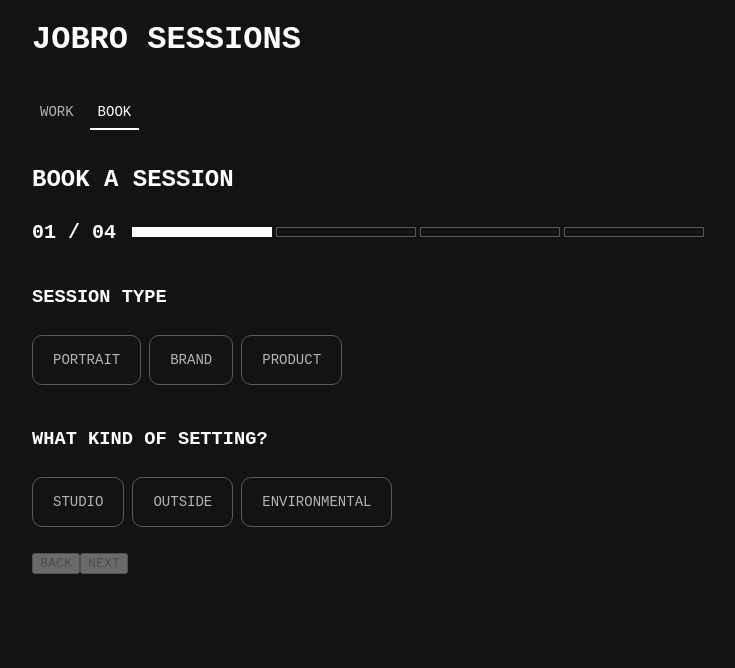
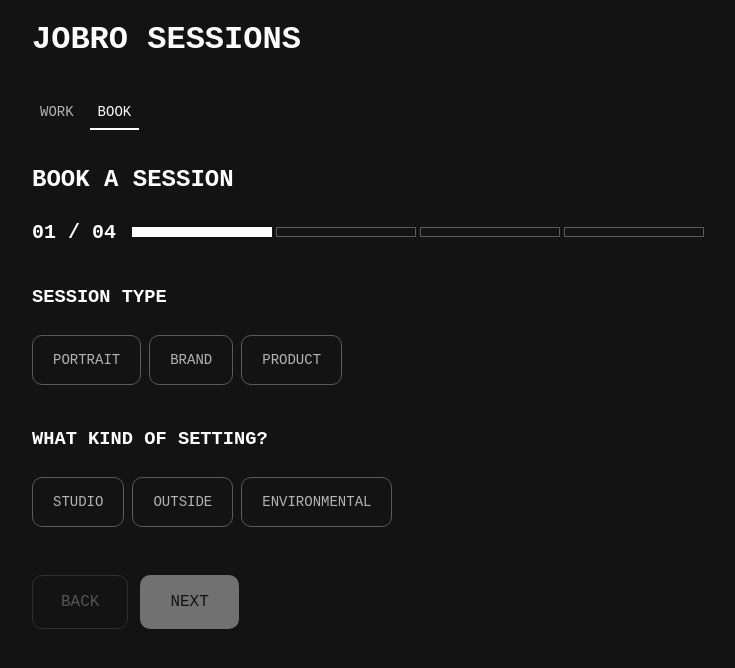
Before and after one commit to jobrophoto/jobro-sessions, a React (Vite) app: page / in a window 1280 px wide. Both pictures are taken after a click on the button "BOOK". Shown: the top 668 px of the page, without its empty margins (272-1007 px from the left). Built offline with nearby package versions, Linux system fonts and the light colour scheme; a web font is replaced by a local one.

Commit message:
Refactor BookingFlow component to use new button styles and improve layout consistency

```diff
--- a/src/components/BookingFlow.jsx
+++ b/src/components/BookingFlow.jsx
@@ -268,14 +268,18 @@ function BookingFlow({ favorites }) {
           <h3>REVIEW YOUR SESSION</h3>
 
           <h4>SESSION</h4>
-          <button onClick={() => setStep(1)}>[ EDIT ]</button>
+          <button className="link-button" onClick={() => setStep(1)}>
+            [ EDIT ]
+          </button>
           <p>TYPE: {booking.type}</p>
           <p>SETTING: {booking.setting}</p>
           <p>DATE: {dateLabel}</p>
           <p>TIME: {booking.time}</p>
 
           <h4>DETAILS</h4>
-          <button onClick={() => setStep(3)}>[ EDIT ]</button>
+          <button className="link-button" onClick={() => setStep(3)}>
+            [ EDIT ]
+          </button>
           <p>
             NAME: {booking.firstName} {booking.lastName}
           </p>
@@ -283,7 +287,9 @@ function BookingFlow({ favorites }) {
           <p>PHONE: {booking.phone || "Not provided"}</p>
 
           <h4>MESSAGE</h4>
-          <button onClick={() => setStep(3)}>[ EDIT ]</button>
+          <button className="link-button" onClick={() => setStep(3)}>
+            [ EDIT ]
+          </button>
           <p>{booking.message || "No message added"}</p>
 
           <h4>YOUR REFERENCE SHOTS</h4>
@@ -295,16 +301,31 @@ function BookingFlow({ favorites }) {
           <p>{savedPhotos.length} SHOTS</p>
         </div>
       )}
-      <button onClick={() => setStep(step - 1)} disabled={step === 1}>
+      <div className="actions">
+        <button
+          className="button button--secondary"
+          onClick={() => setStep(step - 1)}
+          disabled={step === 1}
+        >
           BACK
         </button>
         {step < 4 ? (
-        <button onClick={handleNext} disabled={!canContinue()}>
+          <button
+            className="button button--primary"
+            onClick={handleNext}
+            disabled={!canContinue()}
+          >
             NEXT
           </button>
         ) : (
-        <button onClick={() => setSubmitted(true)}>CONFIRM</button>
+          <button
+            className="button button--primary"
+            onClick={() => setSubmitted(true)}
+          >
+            CONFIRM
+          </button>
         )}
+      </div>
     </section>
   );
 }
--- a/src/index.css
+++ b/src/index.css
@@ -196,3 +196,46 @@ label {
   background: var(--text);
   border-color: var(--text);
 }
+
+.button {
+  padding: 16px 28px;
+  border-radius: 10px;
+  font-size: 16px;
+  cursor: pointer;
+}
+
+.button--primary {
+  background-color: var(--text);
+  color: var(--bg);
+  border: 2px solid var(--text);
+}
+
+.button--secondary {
+  background: none;
+  color: var(--text-muted);
+  border: 1px solid var(--border);
+}
+
+.button:disabled {
+  opacity: 0.4;
+  cursor: not-allowed;
+}
+
+.link-button {
+  padding: 0;
+  background: none;
+  border: none;
+  color: var(--text-muted);
+  font-size: 12px;
+  cursor: pointer;
+}
+
+.link-button:hover {
+  color: var(--text);
+}
+
+.actions {
+  display: flex;
+  gap: 12px;
+  padding: 24px 0;
+}
```
Lines whose indentation alone changed are shown as unchanged.
